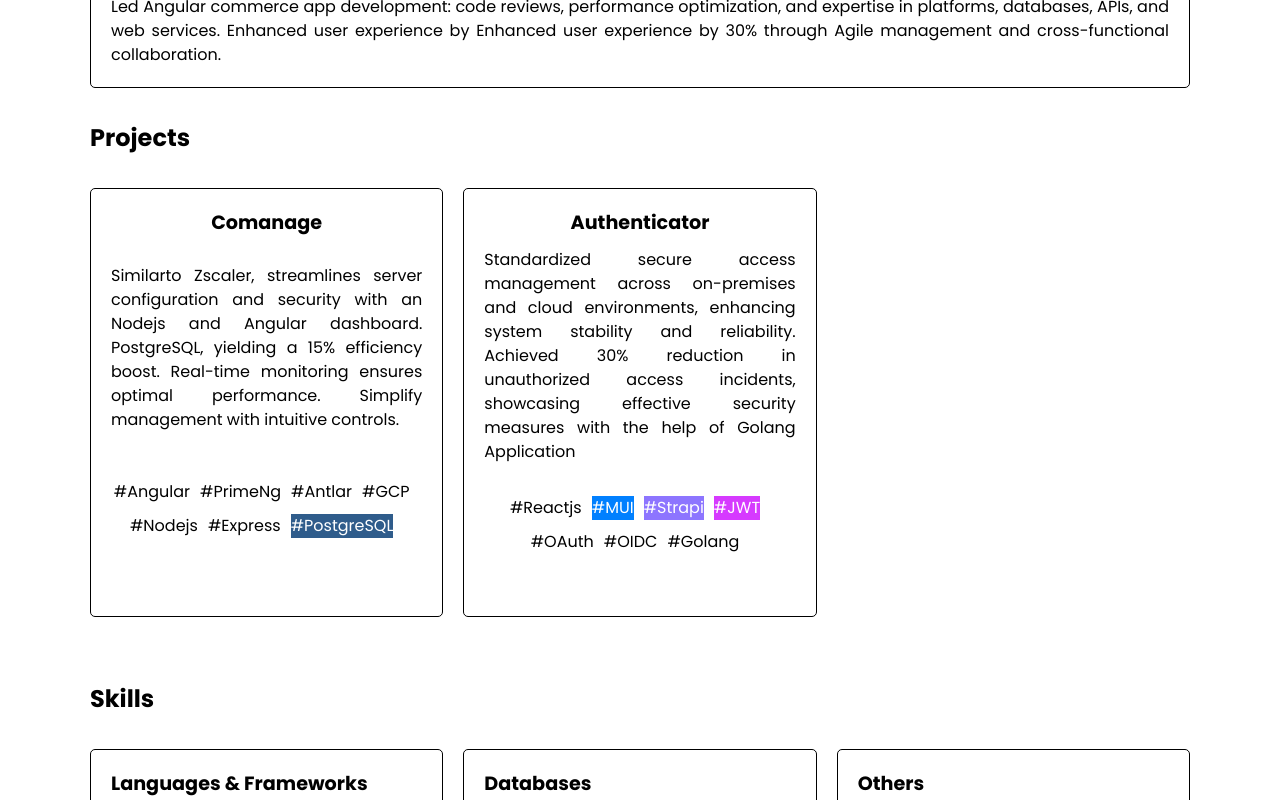
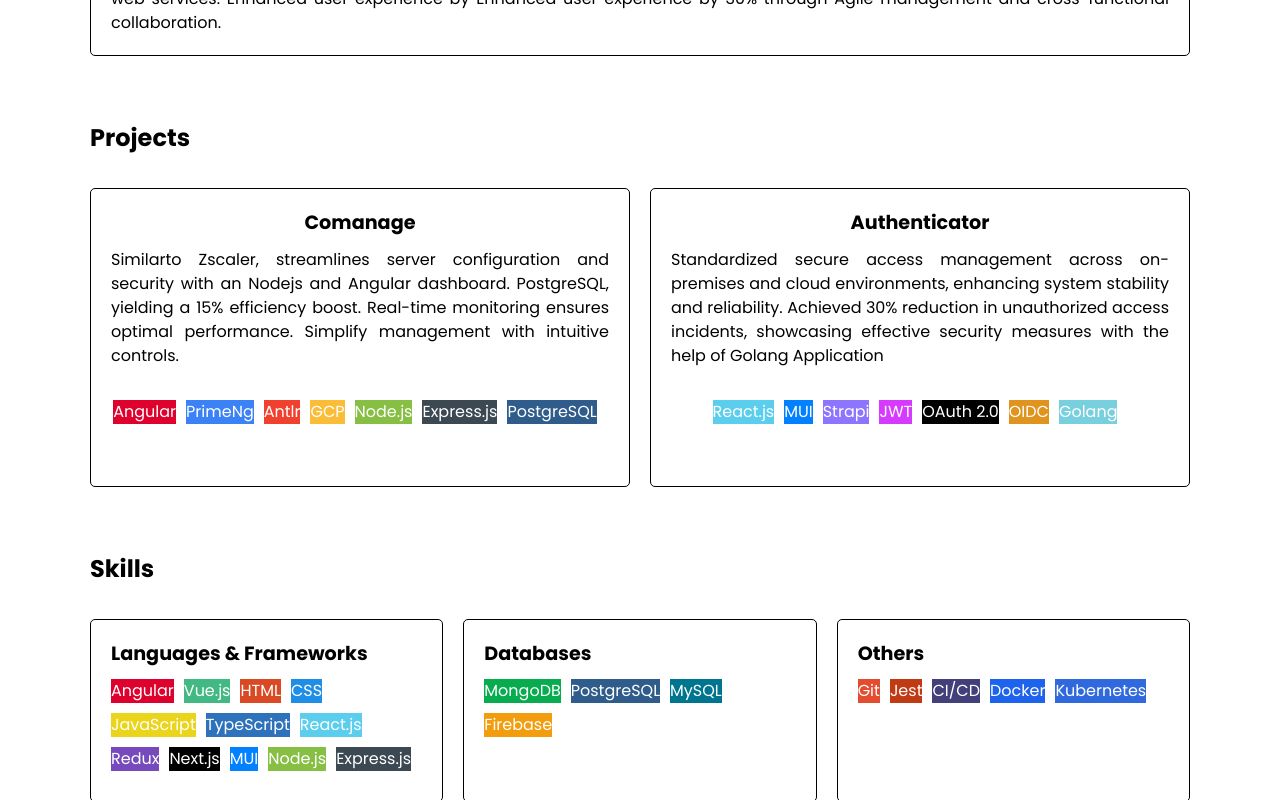
Before and after one commit to abdullahpatni/portfolio, a React (Vite) app: page / in a window 1280 px wide. Shown: the part 1120-1920 px from the top of the page. Built offline with nearby package versions, Linux system fonts and the light colour scheme.

Commit message:
Tech added

```diff
--- a/src/App.css
+++ b/src/App.css
@@ -27,14 +27,46 @@ main {
 }
 
 /* tech colors */
+.adobe-xd {
+  background-color: #430135;
+  color: #fff;
+}
+
+.angular {
+  background-color: #DE002D;
+  color: #fff;
+}
+
+.antlr {
+  background-color: #F0412F;
+  color: #fff;
+}
+
+.css {
+  background-color: #1f8ee7;
+  color: #fff;
+}
+
+.cicd {
+  background-color: #423f7a;
+  color: #fff;
+}
+
+.docker {
+  background-color: #1D63ED;
+  color: #fff;
+}
+
+.expressjs {
+  background-color: #3c4852;
+  color: #fff;
+}
+
 .typescript {
   background-color: #2e72bb;
   color: #fff;
 }
-.expressjs {
-  background-color: #3c4852;
-  color: #fff;
-}
+
 .nextjs {
   background-color: #000000;
   color: #fff;
@@ -45,6 +77,21 @@ main {
 }
 .mui {
   background-color: #0180ff;
+  color: #fff;
+}
+
+.mysql {
+  background-color: #00758F;
+  color: #fff;
+}
+
+.gcp {
+  background-color: #FBBC38;
+  color: #fff;
+}
+
+.golang {
+  background-color: #78CFDE;
   color: #fff;
 }
 
@@ -63,10 +110,6 @@ main {
   color: #fff;
 }
 
-.css {
-  background-color: #1f8ee7;
-  color: #fff;
-}
 .html {
   background-color: #d94924;
   color: #fff;
@@ -82,6 +125,11 @@ main {
   color: #fff;
 }
 
+.primeng {
+  background-color: #3B82F6;
+  color: #fff;
+}
+
 .firebase {
   background-color: #f19d0e;
   color: #fff;
@@ -92,13 +140,13 @@ main {
   color: #fff;
 }
 
-.cicd {
-  background-color: #423f7a;
+.kubernetes {
+  background-color: #3069DE;
   color: #fff;
 }
 
-.adobe-xd {
-  background-color: #430135;
+.redux {
+  background-color: #764ABC;
   color: #fff;
 }
 
@@ -110,3 +158,18 @@ main {
   background-color: #d63aff;
   color: #fff;
 }
+
+.oauth2 {
+  background-color: #000000;
+  color: #fff;
+}
+
+.oidc {
+  background-color: #E0931D;
+  color: #fff;
+}
+
+.vuejs {
+  background-color: #42B883;
+  color: #fff;
+}
--- a/src/components/Experience/Experience.css
+++ b/src/components/Experience/Experience.css
@@ -1,5 +1,5 @@
 .experience {
-  margin-top: 4rem;
+  margin-top: 2rem;
   margin-bottom: 2rem;
   width: 100%;
   max-width: 1200px;
--- a/src/components/Projects/Projects.css
+++ b/src/components/Projects/Projects.css
@@ -1,5 +1,5 @@
 .projects {
-  margin-top: 2rem;
+  margin-top: 4rem;
   padding: 0;
   width: 100%;
   max-width: 1200px;
@@ -7,7 +7,7 @@
 .container-grid {
   margin-top: 2rem;
   display: grid;
-  grid-template-columns: repeat(auto-fill, minmax(300px, 1fr));
+  grid-template-columns: repeat(auto-fit, minmax(300px, 1fr)); /* Use auto-fit */
   grid-gap: 20px;
 }
 .container-grid .project-card {
--- a/src/data/portfolio.js
+++ b/src/data/portfolio.js
@@ -15,7 +15,7 @@ const experience = {
       company: "NUVENTO",
       duration: "April 2024 - Present",
       description:
-        "Responsible for developing and maintaining applications using NestJS, Vue.js 3, Python, and Microsoft Azure technologies",
+        "Responsible for developing and maintaining applications using NestJS, Vue.js, Python, and Microsoft Azure technologies",
     },
     {
       title: "Software Developer",
@@ -29,7 +29,7 @@ const experience = {
       company: "APPLIED CLOUD COMPUTING",
       duration: "July 2021 - October 2022",
       description:
-        "Responsible for developing and maintaining applications using NestJS, Vue.js 3, Python, and Microsoft Azure technologies",
+        "Responsible for developing and maintaining applications using NestJS, Vue.js, Python, and Microsoft Azure technologies",
     },
     {
       title: "Software Engineer Intern",
@@ -50,7 +50,7 @@ const projects = {
         "Features Firebase authentication, video upload, and video streaming.",
       description:
         "Similarto Zscaler, streamlines server configuration and security with an Nodejs and Angular dashboard. PostgreSQL, yielding a 15% efficiency boost. Real-time monitoring ensures optimal performance. Simplify management with intuitive controls.",
-      technologies: ["#Angular", "#PrimeNg", "#Antlar", "#GCP", "#Nodejs", "#Express", "#PostgreSQL"],
+      technologies: ["Angular", "PrimeNg", "Antlr", "GCP", "Node.js", "Express.js", "PostgreSQL"],
       github: "",
       demo: "",
     },
@@ -60,7 +60,7 @@ const projects = {
         "Features JWT authentication, headless CMS, and full CRUD operations.",
       description:
         "Standardized secure access management across on-premises and cloud environments, enhancing system stability and reliability. Achieved 30% reduction in unauthorized access incidents, showcasing effective security measures with the help of Golang Application",
-      technologies: ["#Reactjs", "#MUI", "#Strapi", "#JWT", "#OAuth", "#OIDC", "#Golang"],
+      technologies: ["React.js", "MUI", "Strapi", "JWT", "OAuth 2.0", "OIDC", "Golang"],
       github: "",
       demo: "",
     },
@@ -73,24 +73,27 @@ const skills = {
     {
       title: "Languages & Frameworks",
       skills: [
-        "#Angular", "Vue.js" ,"#HTML",
-        "#CSS",
-        "#JavaScript",
-        "#TypeScript",
-        "#React.js",
-        "#Next.js",
-        "#MUI",
-        "#Node.js",
-        "#Express.js",
+        "Angular",
+        "Vue.js",
+        "HTML",
+        "CSS",
+        "JavaScript",
+        "TypeScript",
+        "React.js",
+        "Redux",
+        "Next.js",
+        "MUI",
+        "Node.js",
+        "Express.js",
       ],
     },
     {
       title: "Databases",
-      skills: ["#MongoDB", "#PostgreSQL", "#Firebase"],
+      skills: ["MongoDB", "PostgreSQL", "MySQL", "Firebase"],
     },
     {
       title: "Others",
-      skills: ["#Git", "#Jest", "#CI/CD"],
+      skills: ["Git", "Jest", "CI/CD", "Docker","Kubernetes"],
     },
   ],
 };
--- a/src/utils/getColorClass.js
+++ b/src/utils/getColorClass.js
@@ -1,41 +1,65 @@
 const getColorClass = (tech) => {
   switch (tech) {
-    case "#JavaScript":
+    case "AdobeXD":
+      return "adobe-xd";
+    case "Angular":
+      return "angular";
+    case "Antlr":
+      return "antlr";
+    case "CI/CD":
+      return "cicd";
+    case "Docker":
+      return "docker";
+    case "JavaScript":
       return "javascript";
-    case "#TypeScript":
+    case "TypeScript":
       return "typescript";
-    case "#HTML":
+    case "HTML":
       return "html";
-    case "#CSS":
+    case "CSS":
       return "css";
-    case "#Git":
+    case "Git":
       return "git";
-    case "#Node.js":
+    case "GCP":
+      return "gcp";
+    case "Golang":
+      return "golang";
+    case "Node.js":
       return "nodejs";
-    case "#Express.js":
+    case "Express.js":
       return "expressjs";
-    case "#MongoDB":
+    case "MongoDB":
       return "mongodb";
-    case "#PostgreSQL":
+    case "MySQL":
+      return "mysql";
+    case "Next.js":
+      return "nextjs";
+    case "PostgreSQL":
       return "postgresql";
-    case "#Next.js":
-      return "nextjs";
-    case "#Firebase":
+    case "PrimeNg":
+      return "primeng";
+    case "OAuth 2.0":
+      return "oauth2";
+    case "OIDC":
+      return "oidc";
+    case "Firebase":
       return "firebase";
-    case "#Jest":
+    case "Jest":
       return "jest";
-    case "#CI/CD":
-      return "cicd";
-    case "#AdobeXD":
-      return "adobe-xd";
-    case "#React.js":
+    case "Kubernetes":
+      return "kubernetes";
+    case "React.js":
       return "reactjs";
-    case "#JWT":
+    case "Redux":
+      return "redux";
+    case "JWT":
       return "jwt";
-    case "#Strapi":
+    case "Strapi":
       return "strapi";
-    case "#MUI":
+    case "MUI":
       return "mui";
+    case "Vue.js":
+      return "vuejs";
     default:
       return "";
   }
```
